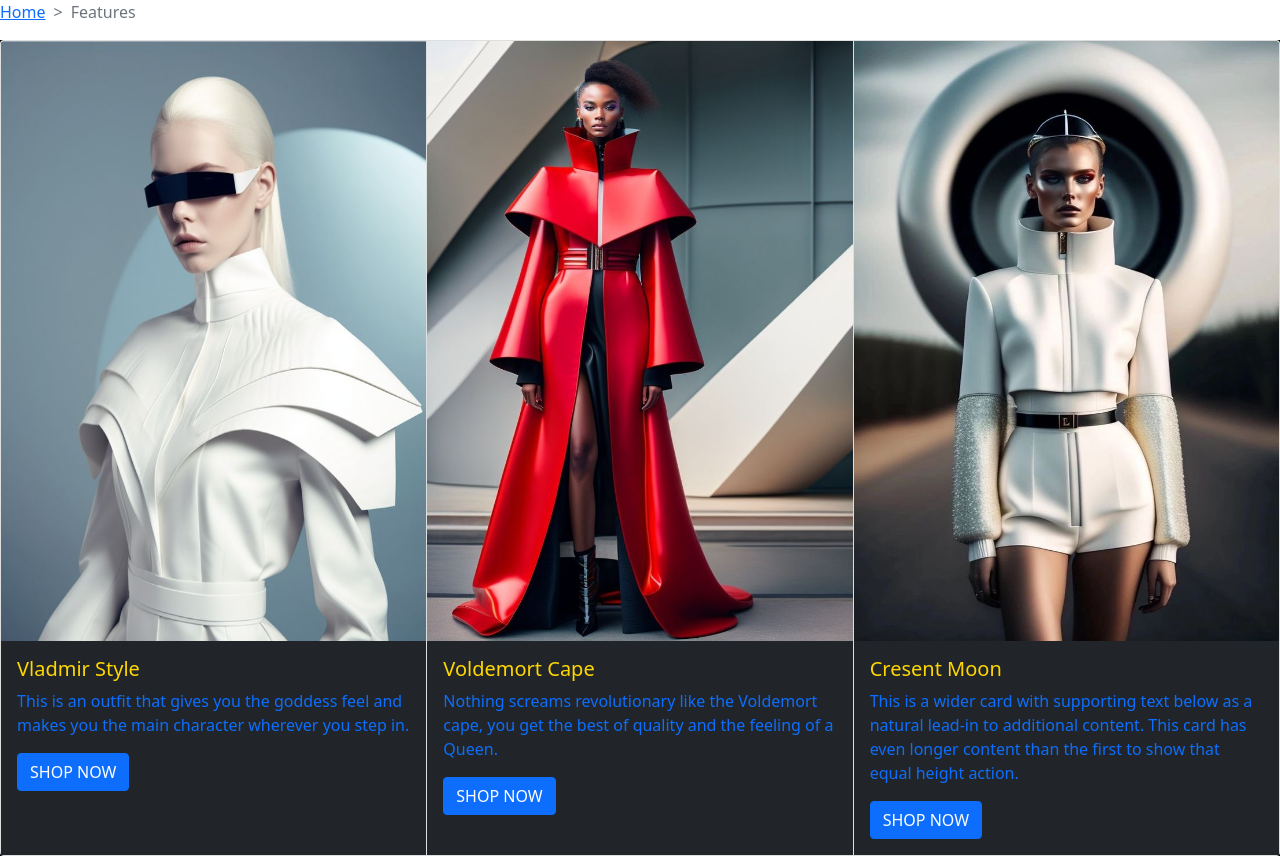
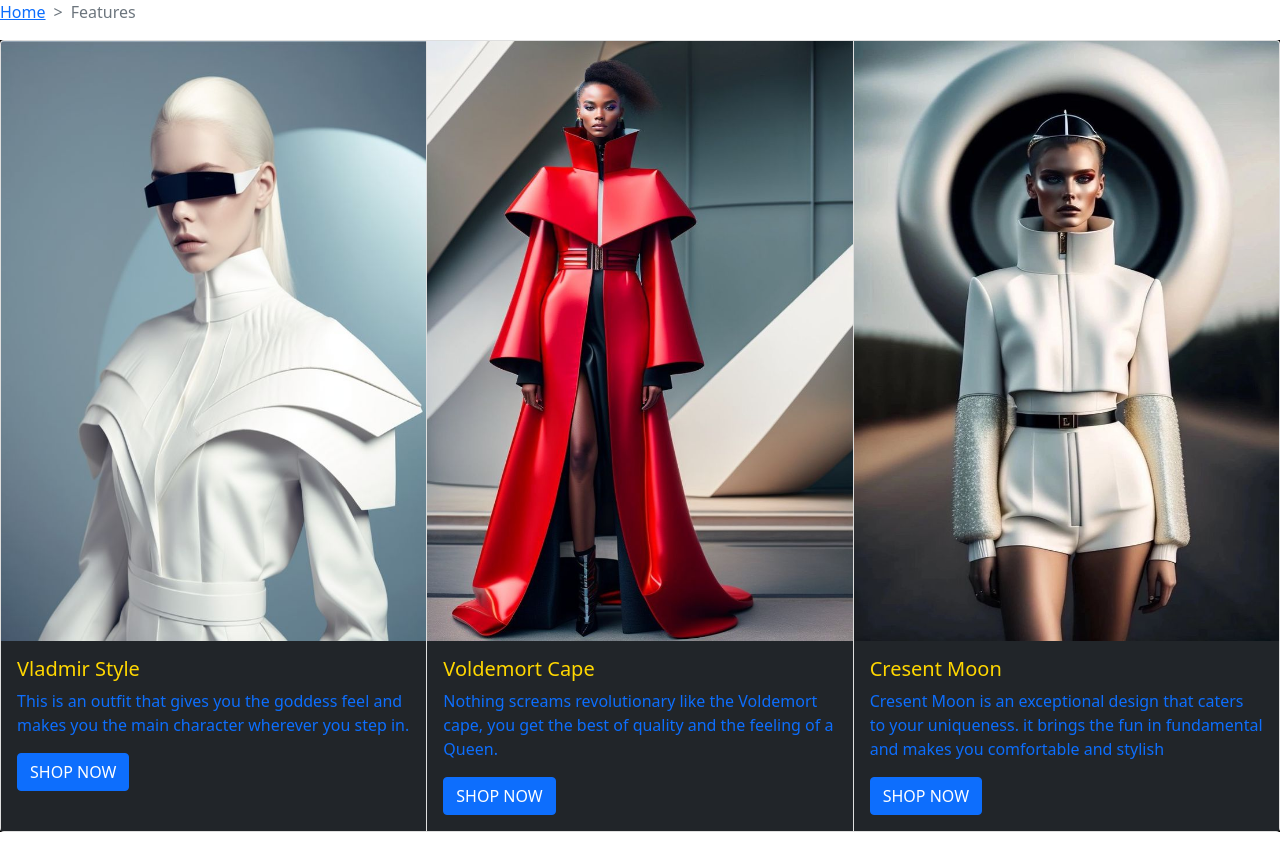
Before and after one commit to favourInyangii/STORE, a plain HTML site: page features.html in a window 1280 px wide. Shown: the top 858 px of the page. Drawn offline with nearby package versions, Linux system fonts and the light colour scheme.

Commit message:
fixing errors

```diff
--- a/features.html
+++ b/features.html
@@ -36,7 +36,7 @@
     <img src="res/download (9).jpeg" class="card-img-top" alt="..." height="600px">
     <div class="card-body bg-dark">
       <h5 class="card-title"><span> Cresent Moon </span> </h5>
-      <p class="card-text text-primary">This is a wider card with supporting text below as a natural lead-in to additional content. This card has even longer content than the first to show that equal height action.</p>
+      <p class="card-text text-primary">Cresent Moon is an exceptional design that caters to your uniqueness. it brings the fun in fundamental and makes you comfortable and stylish</p>
       <button type="button" class="btn btn-primary">SHOP NOW</button>
     </div>
   </div>
```
